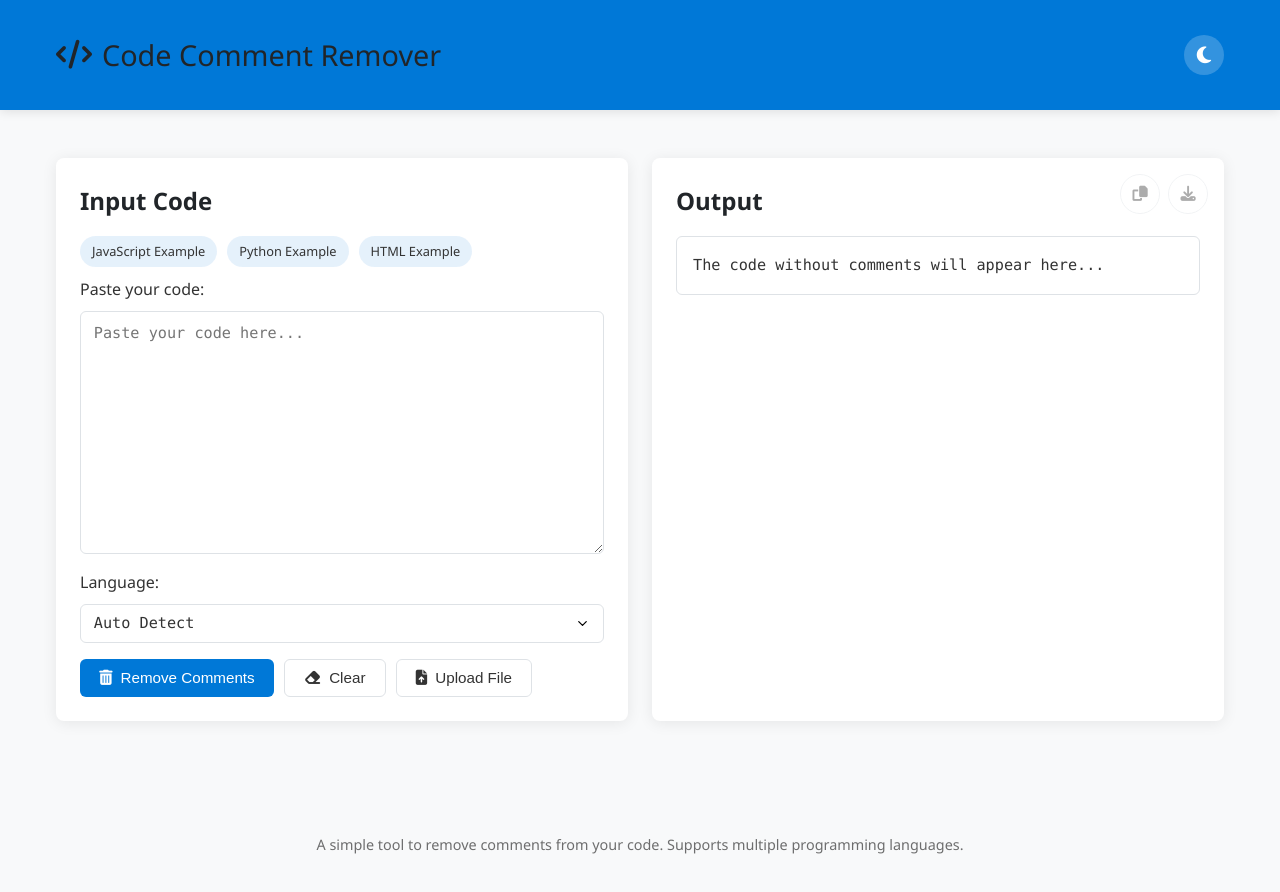
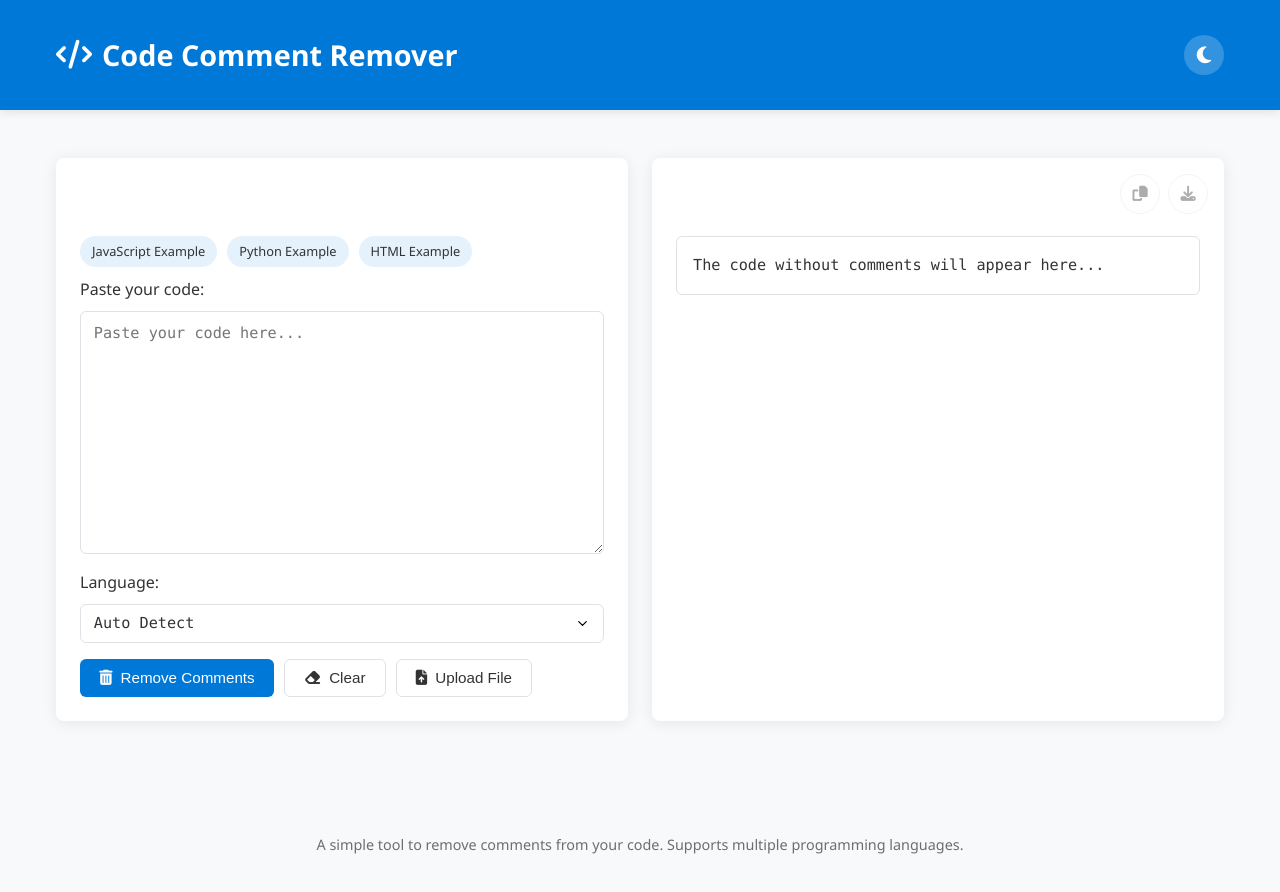
Before and after one commit to callmeianwu/RemoveCommentsFromCode, a plain HTML site: page index.html in a window 1280 px wide. Drawn offline with Linux system fonts and the light colour scheme.

Commit message:
Changed header styling

```diff
--- a/index.html
+++ b/index.html
@@ -11,7 +11,7 @@
         --text-color: #333;
         --border-color: #dee2e6;
         --card-bg: #fff;
-        --header-color: #212529;
+        --header-color: #ffffff;
         --success-color: #28a745;
         --transition-speed: 0.3s;
       }
@@ -410,7 +410,7 @@
   <body>
     <header>
       <div class="container header-content">
-        <h1><i class="fas fa-code"></i> Code Comment Remover</h1>
+        <h1><i class="fas fa-code"></i><b> Code Comment Remover</b></h1>
         <button id="themeToggle" class="theme-toggle">
           <i class="fas fa-moon"></i>
         </button>
```
